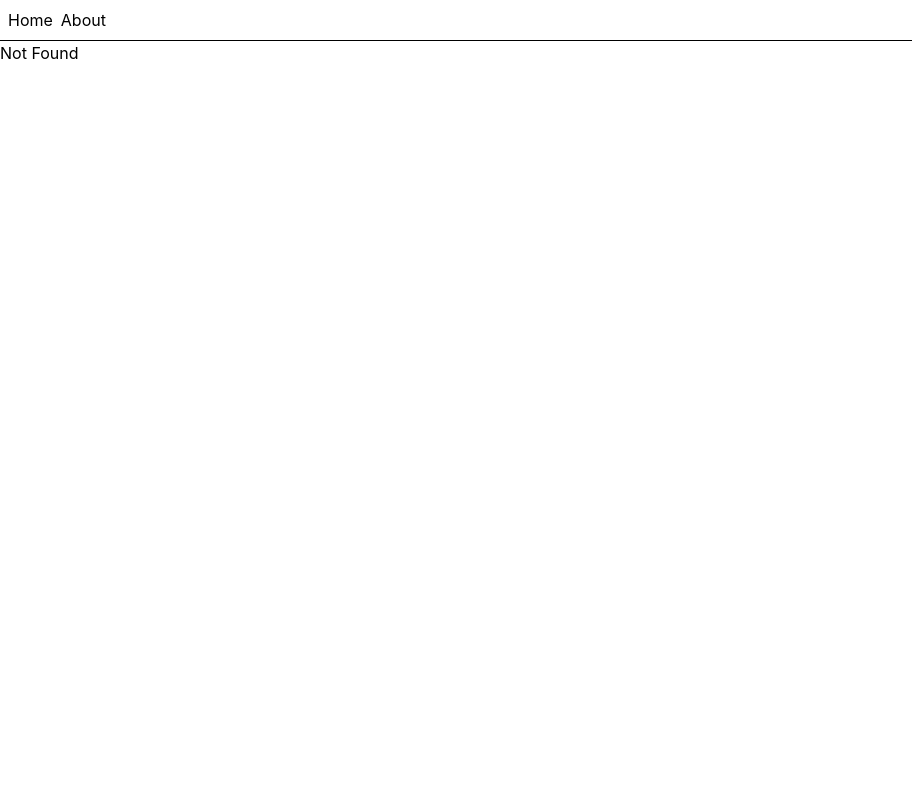
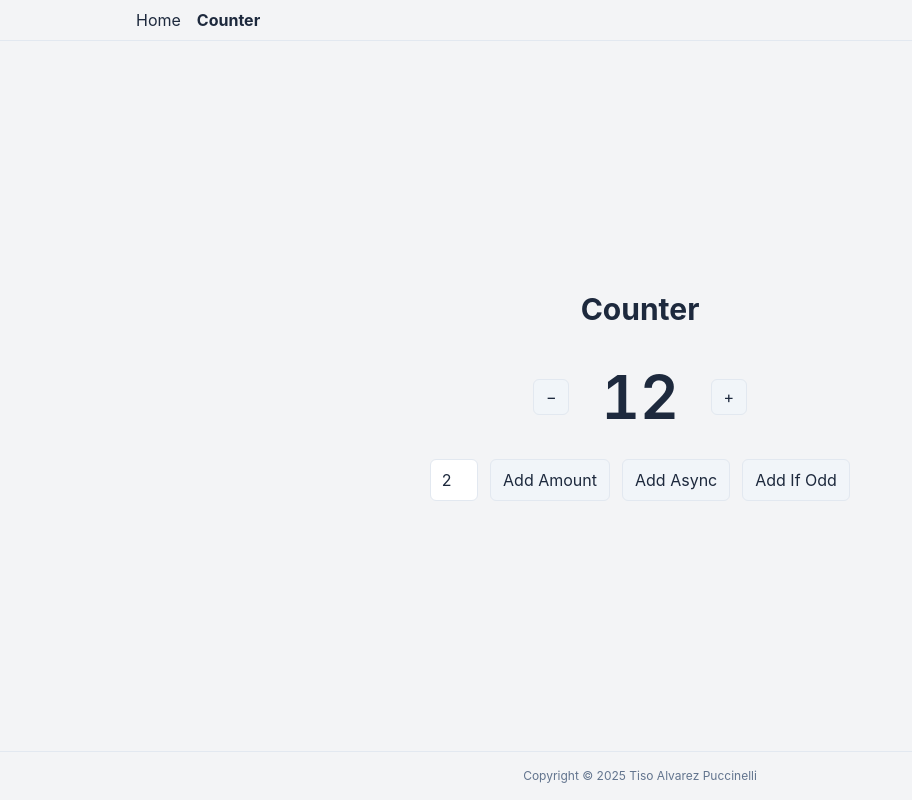
Before and after one commit to tisoap/react-vite-tailwind, a React (Vite) app: page /counter in a window 1280 px wide. Before the commit this address had no page. Shown: the whole page, without its empty margins (0-912 px from the left). Built offline with nearby package versions, Linux system fonts and the light colour scheme.

Commit message:
Update styles, add counter page

```diff
--- a/src/routeTree.gen.ts
+++ b/src/routeTree.gen.ts
@@ -9,12 +9,12 @@
 // Additionally, you should also exclude this file from your linter and/or formatter to prevent it from being checked or modified.
 
 import { Route as rootRouteImport } from './routes/__root'
-import { Route as AboutRouteImport } from './routes/about'
+import { Route as CounterRouteImport } from './routes/counter'
 import { Route as IndexRouteImport } from './routes/index'
 
-const AboutRoute = AboutRouteImport.update({
-  id: '/about',
-  path: '/about',
+const CounterRoute = CounterRouteImport.update({
+  id: '/counter',
+  path: '/counter',
   getParentRoute: () => rootRouteImport,
 } as any)
 const IndexRoute = IndexRouteImport.update({
@@ -25,37 +25,37 @@ const IndexRoute = IndexRouteImport.update({
 
 export interface FileRoutesByFullPath {
   '/': typeof IndexRoute
-  '/about': typeof AboutRoute
+  '/counter': typeof CounterRoute
 }
 export interface FileRoutesByTo {
   '/': typeof IndexRoute
-  '/about': typeof AboutRoute
+  '/counter': typeof CounterRoute
 }
 export interface FileRoutesById {
   __root__: typeof rootRouteImport
   '/': typeof IndexRoute
-  '/about': typeof AboutRoute
+  '/counter': typeof CounterRoute
 }
 export interface FileRouteTypes {
   fileRoutesByFullPath: FileRoutesByFullPath
-  fullPaths: '/' | '/about'
+  fullPaths: '/' | '/counter'
   fileRoutesByTo: FileRoutesByTo
-  to: '/' | '/about'
-  id: '__root__' | '/' | '/about'
+  to: '/' | '/counter'
+  id: '__root__' | '/' | '/counter'
   fileRoutesById: FileRoutesById
 }
 export interface RootRouteChildren {
   IndexRoute: typeof IndexRoute
-  AboutRoute: typeof AboutRoute
+  CounterRoute: typeof CounterRoute
 }
 
 declare module '@tanstack/react-router' {
   interface FileRoutesByPath {
-    '/about': {
-      id: '/about'
-      path: '/about'
-      fullPath: '/about'
-      preLoaderRoute: typeof AboutRouteImport
+    '/counter': {
+      id: '/counter'
+      path: '/counter'
+      fullPath: '/counter'
+      preLoaderRoute: typeof CounterRouteImport
       parentRoute: typeof rootRouteImport
     }
     '/': {
@@ -70,7 +70,7 @@ declare module '@tanstack/react-router' {
 
 const rootRouteChildren: RootRouteChildren = {
   IndexRoute: IndexRoute,
-  AboutRoute: AboutRoute,
+  CounterRoute: CounterRoute,
 }
 export const routeTree = rootRouteImport
   ._addFileChildren(rootRouteChildren)
--- a/src/routes/__root.tsx
+++ b/src/routes/__root.tsx
@@ -1,20 +1,26 @@
 import { createRootRoute, Link, Outlet } from "@tanstack/react-router";
-import { TanStackRouterDevtools } from "@tanstack/react-router-devtools";
 
 export const Route = createRootRoute({
 	component: () => (
-		<>
-			<div className="p-2 flex gap-2">
-				<Link to="/" className="[&.active]:font-bold">
-					Home
-				</Link>{" "}
-				<Link to="/about" className="[&.active]:font-bold">
-					About
-				</Link>
-			</div>
-			<hr />
-			<Outlet />
-			<TanStackRouterDevtools />
-		</>
+		<div className="min-h-screen bg-gray-100 text-slate-800 flex flex-col">
+			<header className="border-b border-slate-200">
+				<nav className="mx-auto max-w-5xl w-full p-2 flex gap-4">
+					<Link to="/" className="[&.active]:font-bold">
+						Home
+					</Link>
+					<Link to="/counter" className="[&.active]:font-bold">
+						Counter
+					</Link>
+				</nav>
+			</header>
+
+			<main className="flex-1 flex items-center justify-center">
+				<Outlet />
+			</main>
+
+			<footer className="border-t border-slate-200 text-center py-4 text-xs text-slate-500">
+				Copyright © 2025 Tiso Alvarez Puccinelli
+			</footer>
+		</div>
 	),
 });
--- a/src/routes/about.tsx
+++ /dev/null
@@ -1,9 +0,0 @@
-import { createFileRoute } from "@tanstack/react-router";
-
-export const Route = createFileRoute("/about")({
-	component: About,
-});
-
-function About() {
-	return <div className="p-2">Hello from About!</div>;
-}
--- /dev/null
+++ b/src/routes/counter.tsx
@@ -0,0 +1,87 @@
+import { createFileRoute } from "@tanstack/react-router";
+import { useState } from "react";
+
+export const Route = createFileRoute("/counter")({
+	component: CounterPage,
+});
+
+function CounterPage() {
+	const [count, setCount] = useState(12);
+	const [amount, setAmount] = useState(2);
+
+	const handleIncrement = () => {
+		setCount((previousCount) => previousCount + 1);
+	};
+
+	const handleDecrement = () => {
+		setCount((previousCount) => previousCount - 1);
+	};
+
+	const handleAddAmount = () => {
+		setCount((previousCount) => previousCount + amount);
+	};
+
+	const handleAddAsync = async () => {
+		await new Promise((resolve) => setTimeout(resolve, 1000));
+		setCount((previousCount) => previousCount + amount);
+	};
+
+	const handleAddIfOdd = () => {
+		setCount((previousCount) =>
+			previousCount % 2 !== 0 ? previousCount + amount : previousCount,
+		);
+	};
+
+	return (
+		<div className="w-full max-w-xl mx-auto text-center">
+			<h1 className="text-3xl font-bold mb-10">Counter</h1>
+
+			<div className="flex items-center justify-center gap-8 mb-8">
+				<button
+					className="h-9 w-9 grid place-items-center rounded-md bg-slate-100 border border-slate-200 hover:bg-slate-200"
+					onClick={handleDecrement}
+					aria-label="Decrement"
+				>
+					−
+				</button>
+				<div className="text-6xl font-semibold tabular-nums">{count}</div>
+				<button
+					className="h-9 w-9 grid place-items-center rounded-md bg-slate-100 border border-slate-200 hover:bg-slate-200"
+					onClick={handleIncrement}
+					aria-label="Increment"
+				>
+					+
+				</button>
+			</div>
+
+			<div className="flex items-center justify-center gap-3">
+				<input
+					className="w-12 text-center border border-slate-200 rounded-md py-2 bg-white"
+					type="number"
+					value={amount}
+					onChange={(event) => setAmount(Number(event.target.value))}
+					inputMode="numeric"
+					aria-label="Amount"
+				/>
+				<button
+					className="px-3 py-2 rounded-md bg-slate-100 border border-slate-200 hover:bg-slate-200"
+					onClick={handleAddAmount}
+				>
+					Add Amount
+				</button>
+				<button
+					className="px-3 py-2 rounded-md bg-slate-100 border border-slate-200 hover:bg-slate-200"
+					onClick={handleAddAsync}
+				>
+					Add Async
+				</button>
+				<button
+					className="px-3 py-2 rounded-md bg-slate-100 border border-slate-200 hover:bg-slate-200"
+					onClick={handleAddIfOdd}
+				>
+					Add If Odd
+				</button>
+			</div>
+		</div>
+	);
+}
--- a/src/routes/index.tsx
+++ b/src/routes/index.tsx
@@ -6,8 +6,8 @@ export const Route = createFileRoute("/")({
 
 function Index() {
 	return (
-		<div className="p-2">
-			<h3>Welcome Home!</h3>
+		<div className="w-full h-full flex items-center justify-center">
+			<h1 className="text-3xl font-bold text-slate-800">Index Page</h1>
 		</div>
 	);
 }
```
Also changed, not shown: .cspell.json.
